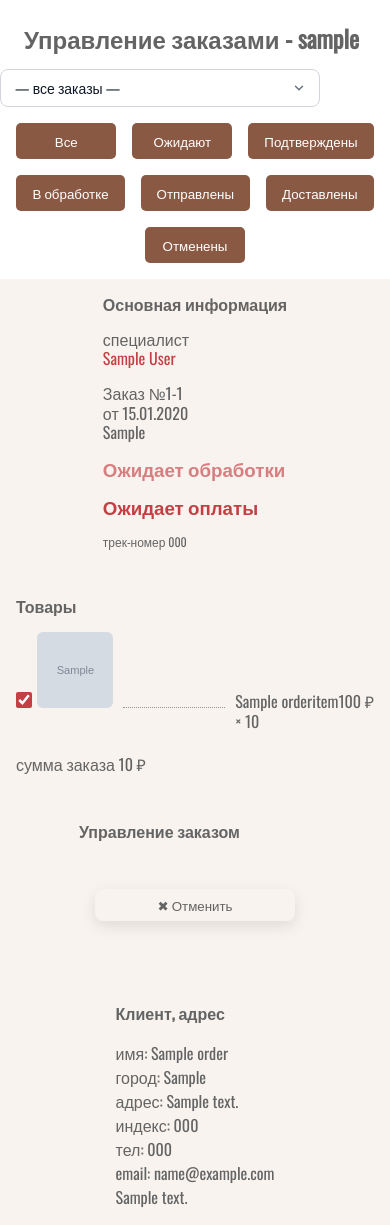
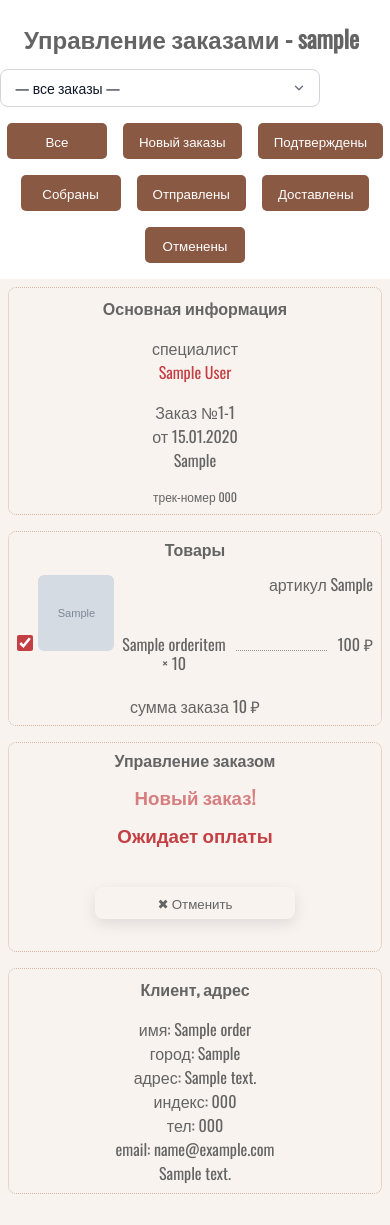
Before and after one commit to AnreX73/_hairshop, a Django app: page /dashboard/orders/ in a window 390 px wide. After the commit the page ends 1194 px from the top, so only its background shows below. Run offline with Django 5.2, Linux system fonts and the light colour scheme; a user stored in the database is signed in; tables that the repository leaves empty hold one stand-in row (values such as "Sample post"); grey boxes marked "Sample" are stand-in pictures; some web fonts are replaced.

Commit message:
add manage dashboard styles

```diff
--- a/hair_shop/dashboard/templates/dashboard/manage_orders.html
+++ b/hair_shop/dashboard/templates/dashboard/manage_orders.html
@@ -42,13 +42,13 @@
             @click="filter = 'all'">Все</button>
     <button class="order_select_btn"
             :class="{ active: filter === 'pending' }"
-            @click="filter = 'pending'">Ожидают</button>
+            @click="filter = 'pending'">Новый заказы</button>
     <button class="order_select_btn"
             :class="{ active: filter === 'confirmed' }"
             @click="filter = 'confirmed'">Подтверждены</button>
     <button class="order_select_btn"
             :class="{ active: filter === 'processing' }"
-            @click="filter = 'processing'">В обработке</button>
+            @click="filter = 'processing'">Собраны</button>
     <button class="order_select_btn"
             :class="{ active: filter === 'shipped' }"
             @click="filter = 'shipped'">Отправлены</button>
--- a/hair_shop/dashboard/templates/dashboard/partials/_order_card.html
+++ b/hair_shop/dashboard/templates/dashboard/partials/_order_card.html
@@ -17,7 +17,8 @@
             <form hx-post="{% url 'dashboard:order_assign' order.id %}"
                   hx-target="#order-{{ order.id }}"
                   hx-swap="outerHTML"
-                  class="select-wrapper">
+                  hx-trigger="change"
+                  >
               {% csrf_token %}
               <select name="manager_id" class="form-select form-select-sm mb-1" required>
                 <option value="">— выбрать —</option>
@@ -27,9 +28,7 @@
                   </option>
                 {% endfor %}
               </select>
-              <button type="submit" class="order_select_btn">
-                ✋ Назначить
-              </button>
+
             </form>
           {% else %}
             <form hx-post="{% url 'dashboard:order_assign' order.id %}"
@@ -52,12 +51,28 @@
         <span class="text-uppercase">{{ order.delivery_city }}</span>
       </div>
 
-      {# Статус заказа #}
+
+
+      {# Трек-номер если есть #}
+      {% if order.tracking_number %}
+        <div style="font-size: 12px;">
+         трек-номер {{ order.tracking_number }}
+        </div>
+      {% endif %}
+
+    </div>
+
+
+
+    {# ── Блок 2: Управление ── #}
+    <div class="order_manager_block action_block" >
+      <h4>Управление заказом</h4>
+        {# Статус заказа #}
       <div class="mb-1">
         <h3 class="fw-bold text-uppercase small
           {% if order.status == 'pending' %}text-warning blink_text
           {% elif order.status == 'confirmed' %}text-primary
-          {% elif order.status == 'processing' %}text-info
+          {% elif order.status == 'processing' %}text-secondary
           {% elif order.status == 'shipped' %}text-success
           {% elif order.status == 'delivered' %}text-secondary
           {% else %}text-danger{% endif %}">
@@ -74,68 +89,7 @@
           {{ order.get_payment_status_display }}
         </h3>
       </div>
-
-      {# Трек-номер если есть #}
-      {% if order.tracking_number %}
-        <div style="font-size: 12px;">
-         трек-номер {{ order.tracking_number }}
-        </div>
-      {% endif %}
-
-    </div>
-
-    {# ── Блок 2: Товары ── #}
-    <div class="order_manager_block products_block" >
-      <h4>Товары</h4>
-
-      {% for item in order.items.all %}
-        <form hx-post="{% url 'dashboard:order_item_toggle' item.id %}"
-              hx-target="#order-{{ order.id }}"
-              hx-swap="outerHTML">
-          {% csrf_token %}
-          <div class="d-flex align-items-center gap-3 mb-2">
-            <div class="spec-item">
-            <input class="form-check-input flex-shrink-0" type="checkbox"
-                   style="width:1.2em;height:1.2em; margin-right: 0.4em;"
-                   onchange="this.form.requestSubmit()"
-                   {% if item.is_collected %}checked{% endif %}
-                   {% if not order.items_editable %}disabled{% endif %}>
-
-            {% with img=item.product.main_image %}
-              {% if img %}
-                <img src="{{ img.url }}" alt="{{ item.product_name }}"
-                     style="width:76px;height:76px;object-fit:cover;border-radius:6px;flex-shrink:0">
-              {% else %}
-                <div style="width:76px;height:76px;background:var(--bs-light);border-radius:6px;flex-shrink:0"></div>
-              {% endif %}
-            {% endwith %}
-              <div class="spec-dots"></div>
-            <div class="flex-grow-1 small
-                 {% if item.is_collected %}text-decoration-line-through text-muted{% endif %}">
-              {{ item.product_name }}
-              {% if item.quantity > 1 %}<br><span class="text-muted">× {{ item.quantity }}</span>{% endif %}
-            </div>
-
-            <div class="small fw-bold text-nowrap">
-              {{ item.total_price }} ₽
-            </div>
-
-          </div>
-          </div>
-        </form>
-      {% endfor %}
-
-      <div class="d-flex justify-content-between border-top pt-2 mt-1 small">
-        <span class="text-muted">сумма заказа</span>
-        <span class="fw-bold">{{ order.total }} ₽</span>
-      </div>
-
-    </div>
-
-    {# ── Блок 3: Управление ── #}
-    <div class="order_manager_block action_block" >
-      <h4>Управление заказом</h4>
-      <div class="order_manager_block ">
+      <div class="order_manager_btns">
 
         {# → В обработке #}
         {% if order.status == 'confirmed' %}
@@ -202,6 +156,54 @@
       </div>
     </div>
 
+    {# ── Блок 3: Товары ── #}
+    <div class="order_manager_block products_block" >
+      <h4>Товары</h4>
+
+      {% for item in order.items.all %}
+        <form hx-post="{% url 'dashboard:order_item_toggle' item.id %}"
+              hx-target="#order-{{ order.id }}"
+              hx-swap="outerHTML">
+          {% csrf_token %}
+          <div class="d-flex align-items-center gap-3 mb-2">
+            <div class="spec-item">
+            <input class="form-check-input flex-shrink-0" type="checkbox"
+                   style="width:1.2em;height:1.2em; margin-right: 0.4em;"
+                   onchange="this.form.requestSubmit()"
+                   {% if item.is_collected %}checked{% endif %}
+                   {% if not order.items_editable %}disabled{% endif %}>
+
+            {% with img=item.product.main_image %}
+              {% if img %}
+                <img src="{{ img.url }}" alt="{{ item.product_name }}"
+                     style="width:76px;height:76px;object-fit:cover;border-radius:6px;flex-shrink:0">
+              {% else %}
+                <div style="width:76px;height:76px;background:var(--bs-light);border-radius:6px;flex-shrink:0"></div>
+              {% endif %}
+            {% endwith %}
+              <a href="{{ item.product.get_absolute_url }}" class="forgot_article">артикул {{ item.product.article }}</a>
+            <div style="margin-left: 0.5rem;"
+                 {% if item.is_collected %}text-decoration-line-through text-muted{% endif %}">
+              {{ item.product_name }}
+              {% if item.quantity > 1 %}<br><span class="text-muted">× {{ item.quantity }}</span>{% endif %}
+            </div>
+            <div class="spec-dots"></div>
+            <div class="small fw-bold text-nowrap">
+              {{ item.total_price }} ₽
+            </div>
+
+          </div>
+          </div>
+        </form>
+      {% endfor %}
+
+      <div class="d-flex justify-content-between border-top pt-2 mt-1 small">
+        <span class="text-muted">сумма заказа</span>
+        <span class="fw-bold">{{ order.total }} ₽</span>
+      </div>
+
+    </div>
+
     {# ── Блок 4: Клиент ── #}
     <div class="order_manager_block client_block">
       <h4>Клиент, адрес</h4>
--- a/hair_shop/shop/models.py
+++ b/hair_shop/shop/models.py
@@ -253,9 +253,9 @@ class CartItem(models.Model):
 class Order(models.Model):
     """Заказы"""
     STATUS_CHOICES = [
-        ('pending', 'Ожидает обработки'),
+        ('pending', 'Новый заказ!'),
         ('confirmed', 'Подтвержден'),
-        ('processing', 'В обработке'),
+        ('processing', 'Собран'),
         ('shipped', 'Отправлен'),
         ('delivered', 'Доставлен'),
         ('cancelled', 'Отменен'),
@@ -375,6 +375,7 @@ class Review(models.Model):
 
     # Модерация
     is_approved = models.BooleanField('Одобрен', default=False)
+    review_answer = models.TextField('Ответ на отзыв', blank=True, null=True)
 
     # Метаданные
     created_at = models.DateTimeField('Дата создания', auto_now_add=True)
--- a/hair_shop/shop/static/shop/css/main.css
+++ b/hair_shop/shop/static/shop/css/main.css
@@ -2394,6 +2394,8 @@ input[type="radio"] {
     display: flex;
     flex-direction: column;
     gap: 1rem;
+    font-size: clamp(0.75rem, 0.256vw + 0.692rem, 1rem);
+
 
 }
 .select_btn_wrapper{
@@ -2419,25 +2421,45 @@ input[type="radio"] {
     background-color: var(--light-color);
 }
 
+.info_block{
+    grid-area: info;
+}
+.action_block{
+    grid-area: action;
+}
+.products_block{
+    grid-area: products;
+}
+.client_block{
+    grid-area: client;
+}
+
 .order_manager_item{
     width: 100%;
-    display:flex;
-    flex-wrap: wrap;
+    display: grid;
+    grid-template-columns: 1fr 1fr 3fr 1fr;
     justify-content: space-around;
     gap: 1rem;
-}
-
-.order_manager_block{
+    padding: 0.5rem;
+    grid-template-areas:
+        "info action products client"
+}
+
+
+
+.order_manager_block, .order_manager_btns{
     display: flex;
     flex-direction: column;
     gap: 1rem;
-    padding: 1rem;
-
-}
-
-.products_block{
-    flex-grow: 1;
-}
+    padding: 0.5rem;
+    border: 1px dotted var(--secondary-color);
+    border-radius: 8px;
+}
+.order_manager_btns{
+    border:none;
+}
+
+
 .order_action_btn{
     -webkit-appearance: none;
     /* Убирает системные стили iOS */
@@ -2466,10 +2488,66 @@ input[type="radio"] {
     background-color: var(--light-color) !important;
     color: var(--text-color) !important;
 }
-.client_block{
+.info_block, .client_block{
+    line-height: 2;
+}
+.products_block{
+    position: relative;
+
+}
+.forgot_article{
+    position: absolute;
+    top: 50%;
+    right: 50%;
+    transform: translate(50%, -50%);
+}
+
+@media (max-width: 1024px) {
+    .order_manager_item{
+        grid-template-columns: 1fr 1fr 1fr;
+        grid-template-areas:
+            "info action client"
+            "products products products";
+    }
+}
+@media (max-width: 768px) {
+    .order_manager_item{
+        grid-template-columns: 1fr 1fr;
+        text-align: center;
+        grid-template-areas:
+            "info action "
+            "products products "
+            "client client";
+    }
+    .order_list_wrapper{
+        font-size: 1rem;
+    }
+    .order_manager_block{
+        width: 100%;
+    }
+    .info_block, .client_block{
     line-height: 1.5;
-}
-
+    }
+
+
+}
+
+@media (max-width: 533px) {
+    .order_manager_item{
+        grid-template-columns: 1fr;
+        grid-template-areas:
+            "info"
+            "products"
+            "action"
+            "client";
+
+    }
+    .forgot_article{
+        top:0;
+        right: 0;
+        transform: none;
+    }
+}
 
 /* ===== добавка в форму заказа===== */
 [x-cloak] { display: none !important; }
```
Also changed, not shown: hair_shop/shop/migrations/0037_review_review_answer_alter_order_status.py (added).
